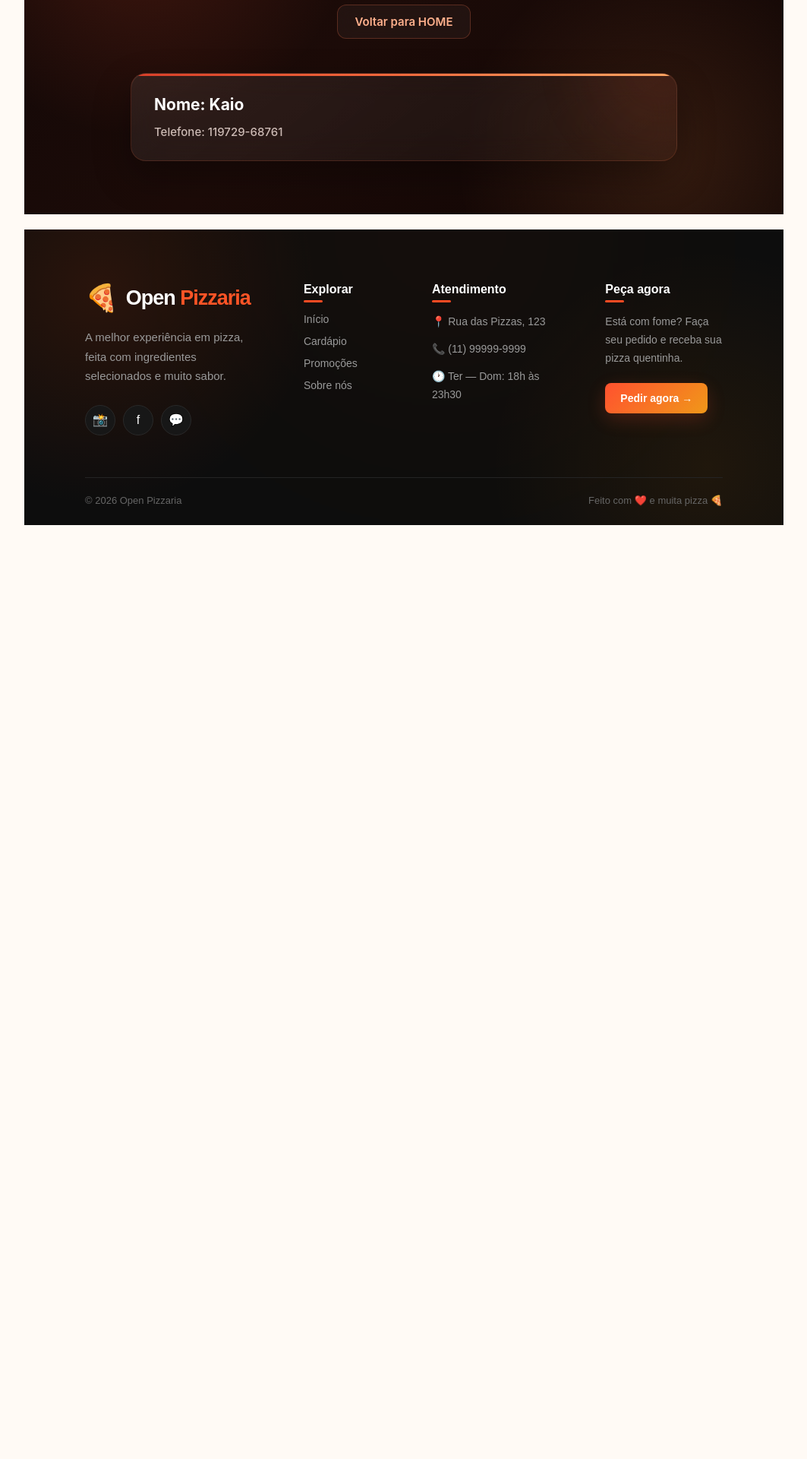
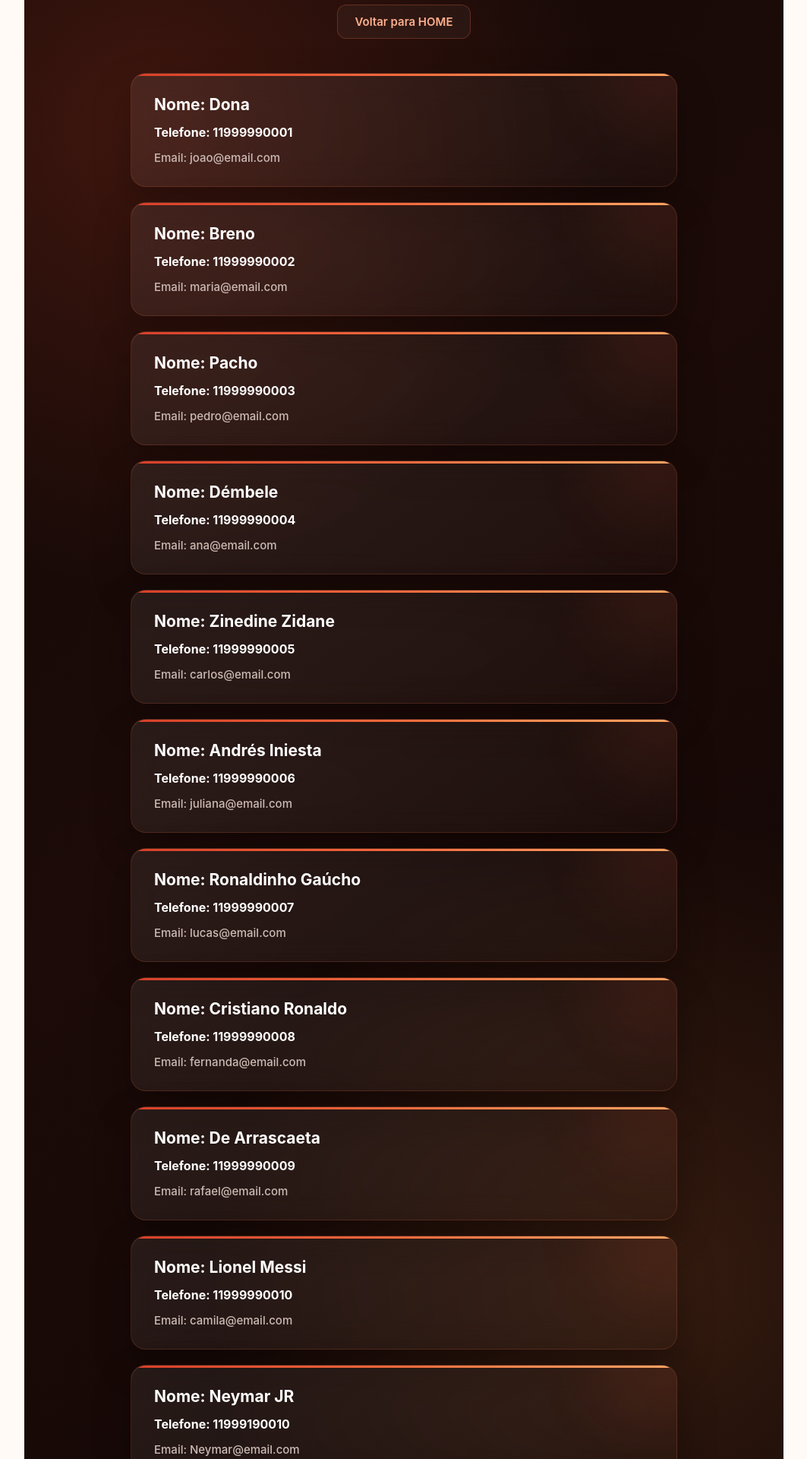
Before and after one commit to Brenosilvxz/domando-gpt, a React (Vite) app in the folder open-pizzaria/: page /users in a window 1280 px wide. Shown: the part 600-2520 px from the top of the page at 76% size, without its empty margins (108-1171 px from the left). Before the commit the page ends 1291 px from the top, so only its background shows below. Built offline with nearby package versions, Linux system fonts and the light colour scheme; data requests are answered from the project's data file.

Commit message:
feat: criando página comentários

```diff
--- a/open-pizzaria/db.json
+++ b/open-pizzaria/db.json
@@ -4,22 +4,52 @@
     { "id": "2", "title": "another title", "views": 200 }
   ],
   "comments": [
-    { "id": "1", "text": "a comment about post 1", "postId": "1" },
-    { "id": "2", "text": "another comment about post 1", "postId": "1" }
+    { "nome": "Dona", "email": "joao@email.com", "telefone": "11999990001" },
+    { "text": "a comment about post 1", "postId": "1" },
+    { "text": "another comment about post 1", "postId": "1" }
   ],
   "profile": {
     "name": "typicode"
   },
   "users": [
-    { "id": "1", "nome": "João Silva", "email": "joao@email.com", "telefone": "11999990001" },
-    { "id": "2", "nome": "Maria Santos", "email": "maria@email.com", "telefone": "11999990002" },
-    { "id": "3", "nome": "Pedro Oliveira", "email": "pedro@email.com", "telefone": "11999990003" },
-    { "id": "4", "nome": "Ana Souza", "email": "ana@email.com", "telefone": "11999990004" },
-    { "id": "5", "nome": "Carlos Pereira", "email": "carlos@email.com", "telefone": "11999990005" },
-    { "id": "6", "nome": "Juliana Costa", "email": "juliana@email.com", "telefone": "11999990006" },
-    { "id": "7", "nome": "Lucas Almeida", "email": "lucas@email.com", "telefone": "11999990007" },
-    { "id": "8", "nome": "Fernanda Lima", "email": "fernanda@email.com", "telefone": "11999990008" },
-    { "id": "9", "nome": "Rafael Martins", "email": "rafael@email.com", "telefone": "11999990009" },
-    { "id": "10", "nome": "Camila Rodrigues", "email": "camila@email.com", "telefone": "11999990010" }
+    { "nome": "Dona", "email": "joao@email.com", "telefone": "11999990001" },
+    { "nome": "Breno", "email": "maria@email.com", "telefone": "11999990002" },
+    { "nome": "Pacho", "email": "pedro@email.com", "telefone": "11999990003" },
+    { "nome": "Démbele", "email": "ana@email.com", "telefone": "11999990004" },
+    {
+      "nome": "Zinedine Zidane",
+      "email": "carlos@email.com",
+      "telefone": "11999990005"
+    },
+    {
+      "nome": "Andrés Iniesta",
+      "email": "juliana@email.com",
+      "telefone": "11999990006"
+    },
+    {
+      "nome": "Ronaldinho Gaúcho",
+      "email": "lucas@email.com",
+      "telefone": "11999990007"
+    },
+    {
+      "nome": "Cristiano Ronaldo",
+      "email": "fernanda@email.com",
+      "telefone": "11999990008"
+    },
+    {
+      "nome": "De Arrascaeta",
+      "email": "rafael@email.com",
+      "telefone": "11999990009"
+    },
+    {
+      "nome": "Lionel Messi",
+      "email": "camila@email.com",
+      "telefone": "11999990010"
+    },
+    {
+      "nome": "Neymar JR",
+      "email": "Neymar@email.com",
+      "telefone": "11999190010"
+    }
   ]
 }
--- a/open-pizzaria/src/Components/Menu/index.jsx
+++ b/open-pizzaria/src/Components/Menu/index.jsx
@@ -45,7 +45,7 @@ const Menu = () => {
             </li>
 
             <li>
-              <a href="#">Instagram</a>
+            <Link to="/coments">Comentários</Link>
             </li>
 
             <li>
--- /dev/null
+++ b/open-pizzaria/src/Pages/Coments/Coments.css
@@ -0,0 +1,219 @@
+/* ================================
+   COMMENTS
+================================ */
+
+.containerComments {
+  padding: 70px 20px;
+
+  display: flex;
+  flex-direction: column;
+  align-items: center;
+
+  font-family: "Inter", Arial, sans-serif;
+  color: #fff;
+
+  background:
+    radial-gradient(
+      circle at 10% 10%,
+      rgba(232, 73, 46, 0.20),
+      transparent 30%
+    ),
+    radial-gradient(
+      circle at 90% 90%,
+      rgba(255, 154, 92, 0.12),
+      transparent 30%
+    ),
+    linear-gradient(
+      135deg,
+      #120807,
+      #1c0b08,
+      #100605
+    );
+}
+
+
+/* ================================
+   TÍTULO
+================================ */
+
+.containerComments h1 {
+  margin: 0 0 45px;
+
+  font-size: clamp(32px, 5vw, 48px);
+  font-weight: 800;
+
+  letter-spacing: -1.5px;
+  text-align: center;
+
+  background: linear-gradient(
+    90deg,
+    #ff643d,
+    #ff9860,
+    #ffc078
+  );
+
+  -webkit-background-clip: text;
+  background-clip: text;
+  -webkit-text-fill-color: transparent;
+}
+
+
+/* ================================
+   LISTA DE COMENTÁRIOS
+================================ */
+
+.contentCommentes {
+  width: 100%;
+  max-width: 800px;
+
+  display: grid;
+  gap: 18px;
+}
+
+
+/* ================================
+   CARD
+================================ */
+
+.contentCommentes article {
+  position: relative;
+
+  padding: 25px 28px;
+
+  border-radius: 18px;
+
+  border: 1px solid rgba(255, 105, 70, 0.15);
+
+  background:
+    linear-gradient(
+      145deg,
+      rgba(255, 255, 255, 0.075),
+      rgba(255, 255, 255, 0.025)
+    );
+
+  backdrop-filter: blur(16px);
+
+  box-shadow:
+    0 15px 40px rgba(0, 0, 0, 0.3),
+    inset 0 1px 0 rgba(255, 255, 255, 0.05);
+
+  overflow: hidden;
+
+  transition:
+    transform 0.3s ease,
+    border-color 0.3s ease,
+    box-shadow 0.3s ease;
+}
+
+
+/* Barra colorida no topo */
+
+.contentCommentes article::before {
+  content: "";
+
+  position: absolute;
+
+  top: 0;
+  left: 0;
+
+  width: 100%;
+  height: 3px;
+
+  background: linear-gradient(
+    90deg,
+    #d83f29,
+    #f26a3d,
+    #ffb06b
+  );
+}
+
+
+/* Brilho */
+
+.contentCommentes article::after {
+  content: "";
+
+  position: absolute;
+
+  width: 150px;
+  height: 150px;
+
+  right: -70px;
+  top: -80px;
+
+  border-radius: 50%;
+
+  background: #ed5938;
+
+  opacity: 0.08;
+
+  filter: blur(40px);
+
+  pointer-events: none;
+}
+
+
+/* ================================
+   HOVER
+================================ */
+
+.contentCommentes article:hover {
+  transform: translateY(-5px);
+
+  border-color: rgba(255, 105, 70, 0.35);
+
+  box-shadow:
+    0 20px 50px rgba(0, 0, 0, 0.4),
+    0 8px 30px rgba(230, 70, 40, 0.12);
+}
+
+
+/* ================================
+   TEXTO
+================================ */
+
+.contentCommentes article strong {
+  position: relative;
+  z-index: 1;
+
+  display: block;
+
+  color: #f3e5df;
+
+  font-size: 16px;
+  font-weight: 500;
+
+  line-height: 1.7;
+}
+
+
+/* Destaque do comentário */
+
+.contentCommentes article strong::first-letter {
+  color: #ff754c;
+}
+
+
+/* ================================
+   RESPONSIVO
+================================ */
+
+@media (max-width: 600px) {
+  .containerComments {
+    padding: 45px 16px;
+  }
+
+  .containerComments h1 {
+    font-size: 34px;
+    margin-bottom: 35px;
+  }
+
+  .contentCommentes article {
+    padding: 22px;
+    border-radius: 15px;
+  }
+
+  .contentCommentes article strong {
+    font-size: 15px;
+  }
+}
--- /dev/null
+++ b/open-pizzaria/src/Pages/Coments/index.jsx
@@ -0,0 +1,33 @@
+import { useEffect, useState } from "react";
+import "./Coments.css"
+
+export default function Coments() {
+
+const [comments, setComments] = useState ([]);
+
+useEffect(() => {
+    fetch("http://localhost:3000/comments")
+    .then((response) => response.json())
+    .then((data) => setComments(data))
+    .catch((error) => console.error("Erro na API", error))
+  }, [])
+
+  console.log(comments)
+
+  return (
+   <main className="containerComments">
+      <h1>Lista de usuários</h1>
+
+      <section className="contentCommentes">
+        {comments.map((coments) => (
+        <article >
+            <h2>Nome: {coments.nome}</h2>
+          <strong>Coméntario: {coments.text}</strong>
+          {/* <strong>Telefone: {coments.telefone}</strong>
+          <strong>Email: {coments.email}</strong> */}
+        </article>
+         ))}
+        </section>
+        </main>
+  )
+}
--- a/open-pizzaria/src/Pages/Users/index.jsx
+++ b/open-pizzaria/src/Pages/Users/index.jsx
@@ -8,18 +8,28 @@ export default function User() {
 
   // Hook useEffect para lidar com efeitos colaterias no componente
   useEffect(() => {
-    console.log("Oláaaaaaaaaaaaaa")
+    fetch("http://localhost:3000/users")
+    .then((response) => response.json())
+    .then((data) => setUsuarios(data))
+    .catch((error) => console.error("Erro na API", error))
   }, [])
+
+  console.log(usuarios)
 
   return (
     <main className="containerUsers">
       <h1>Lista de usuários</h1>
       <Link to="/">Voltar para HOME</Link>
+
       <section className="contentUsers">
-        <article>
-          <strong>Nome: Kaio</strong>
-          <strong>Telefone: 119729-68761</strong>
+        {usuarios.map((user) => (
+        <article key={user.id}>
+          <strong>Nome: {user.nome}</strong>
+          <strong>Telefone: {user.telefone}</strong>
+          <strong>Email: {user.email}</strong>
         </article>
+      ))}
+
       </section>
     </main>
   );
--- a/open-pizzaria/src/Router.jsx
+++ b/open-pizzaria/src/Router.jsx
@@ -3,6 +3,7 @@ import Menu from "./Components/Menu";
 import Home from "./Pages/Home";
 import Sobre from "./Pages/Sobre/";
 import Users from "./Pages/Users/";
+import Comments from "./Pages/Coments/";
 import Cardapio from "./Pages/Cardapio/"
 
 
@@ -15,6 +16,7 @@ export default function Router() {
         <Route path="/" element={<Home />} />
         <Route path="/sobre" element={<Sobre />} />
         <Route path="/users" element={<Users />} />
+        <Route path="/coments" element={<Comments />} />
         <Route path="/cardapio" element={<Cardapio />} />
       </Routes>
     </BrowserRouter>
```
